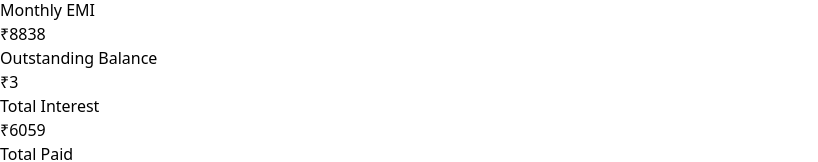
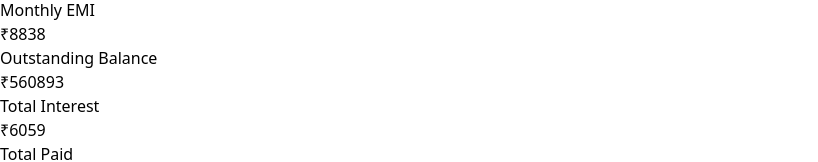
Before and after one commit to lokeshwarsura/emi-loan-system, a React (Vite) app: page / in a window 1280 px wide. Both pictures are taken after a click on the button "Generate EMI Schedule". Shown: the part 172-334 px from the top of the page, without its empty margins (0-818 px from the left). Built offline with nearby package versions, Linux system fonts and the light colour scheme.

Commit message:
updated 2nd emi system

```diff
--- a/src/App.jsx
+++ b/src/App.jsx
@@ -62,7 +62,7 @@ function App() {
           year: "2-digit",
         }),
 
-        openingBalance: balance,
+        openingBalance: Math.round(balance),
 
         emi,
 
@@ -122,7 +122,7 @@ function App() {
     setSchedule(updated);
   };
 
-  // Filter Schedule
+  // Filter
   const filteredSchedule = schedule.filter(
     (row) => {
       if (!fromMonth || !toMonth) return true;
@@ -147,11 +147,14 @@ function App() {
 
   // Totals
   const totalOutstanding =
-    filteredSchedule.length > 0
-      ? filteredSchedule[
-          filteredSchedule.length - 1
-        ].balance
-      : 0;
+    filteredSchedule.reduce(
+      (sum, row) =>
+        sum +
+        (row.status === "Overdue"
+          ? row.emi
+          : row.balance),
+      0
+    );
 
   const totalInterest =
     filteredSchedule.reduce(
@@ -163,7 +166,10 @@ function App() {
   const totalPaid =
     filteredSchedule.reduce(
       (sum, row) =>
-        sum + Number(row.emi),
+        sum +
+        (row.status === "Paid"
+          ? Number(row.emi)
+          : 0),
       0
     );
 
@@ -193,7 +199,6 @@ function App() {
 
             <input
               type="number"
-              placeholder="Loan Amount"
               className="p-3 border rounded-xl w-full"
               value={loanAmount}
               onChange={(e) =>
@@ -210,7 +215,6 @@ function App() {
 
             <input
               type="number"
-              placeholder="Interest Rate"
               className="p-3 border rounded-xl w-full"
               value={interestRate}
               onChange={(e) =>
@@ -229,7 +233,6 @@ function App() {
 
             <input
               type="number"
-              placeholder="Tenure"
               className="p-3 border rounded-xl w-full"
               value={tenure}
               onChange={(e) =>
@@ -464,7 +467,14 @@ function App() {
                         </td>
 
                         <td className="p-3 font-bold text-blue-600">
-                          ₹{row.balance}
+
+                          ₹
+                          {row.status ===
+                          "Overdue"
+                            ? row.balance +
+                              row.emi
+                            : row.balance}
+
                         </td>
 
                         <td className="p-3">
@@ -473,6 +483,7 @@ function App() {
                             className="border p-2 rounded-lg"
                             value={row.status}
                             onChange={(e) => {
+
                               const updated = [
                                 ...schedule,
                               ];
```
